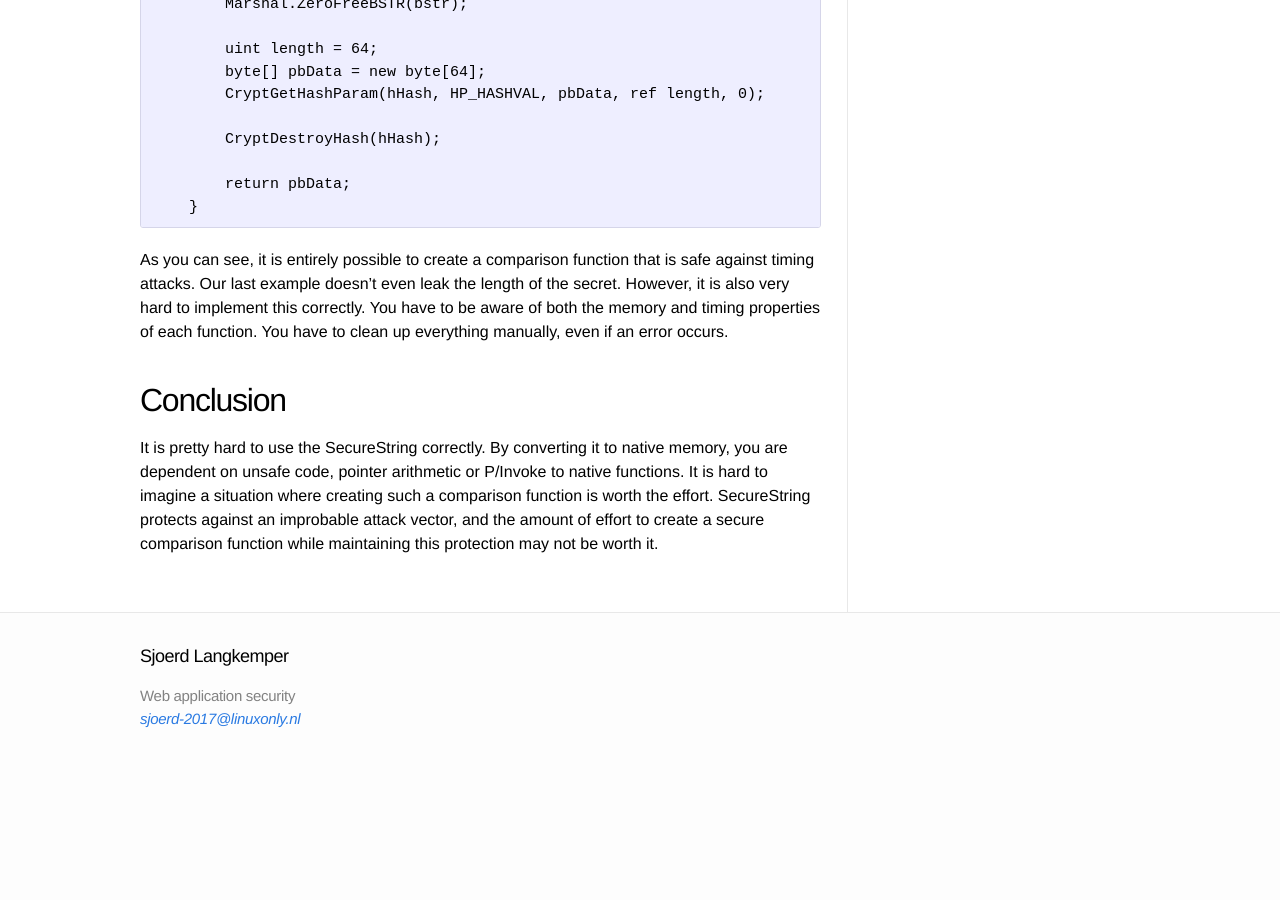
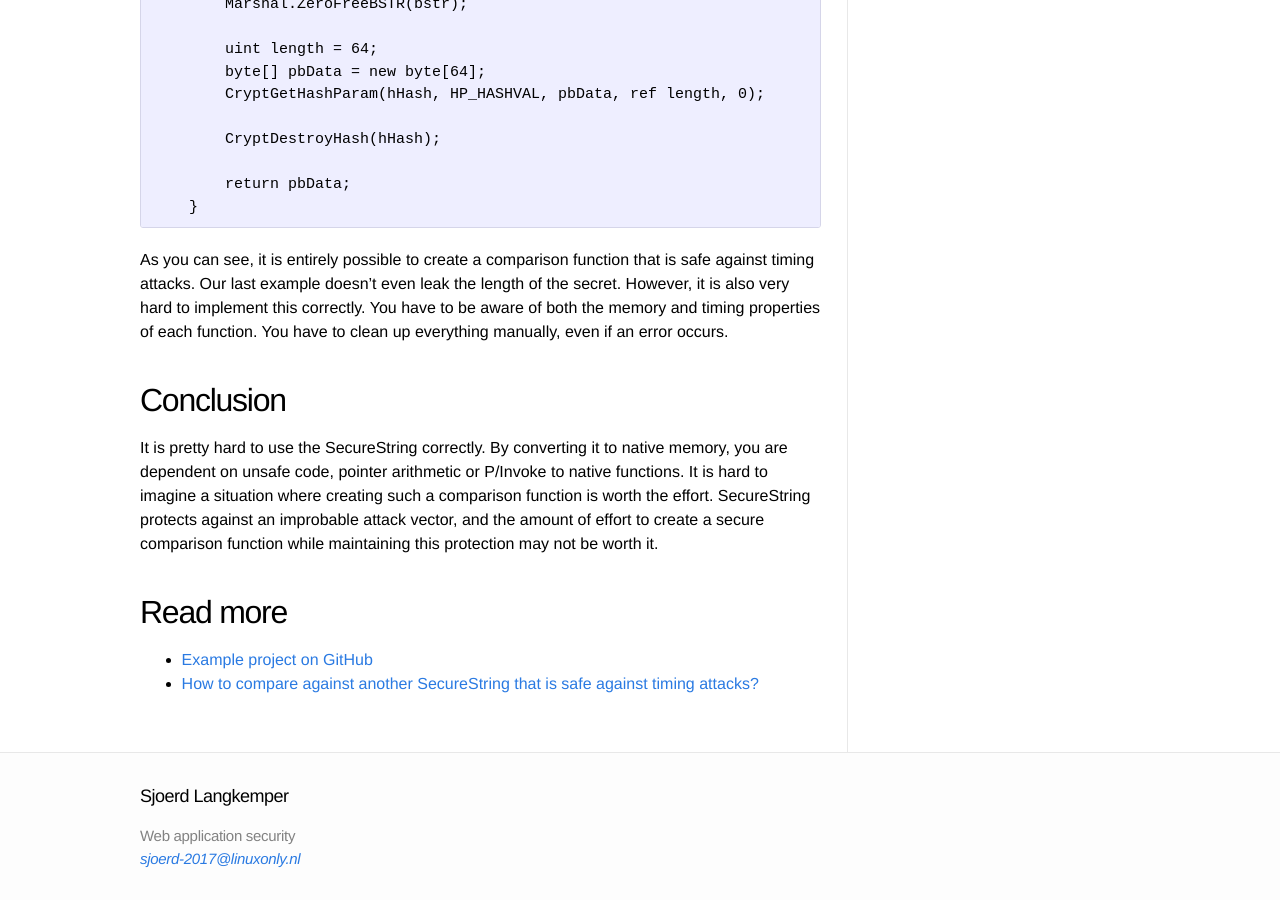
Before and after one commit to Sjord/Sjord.github.io, a Jekyll site: the page built from _posts/2017-07-25-comparing-securestrings-in-dotnet.md, in a window 1280 px wide and 900 px high, scrolled down 4434 px. Built offline with Jekyll 4.4.1, drawn with Linux system fonts in a browser that asks for light colours; before the commit the page ends 5194 px from its top, so only the background shows below that.

Commit message:
Add some links

```diff
--- a/_posts/2017-07-25-comparing-securestrings-in-dotnet.md
+++ b/_posts/2017-07-25-comparing-securestrings-in-dotnet.md
@@ -136,3 +136,8 @@
 ## Conclusion
 
 It is pretty hard to use the SecureString correctly. By converting it to native memory, you are dependent on unsafe code, pointer arithmetic or P/Invoke to native functions. It is hard to imagine a situation where creating such a comparison function is worth the effort. SecureString protects against an improbable attack vector, and the amount of effort to create a secure comparison function while maintaining this protection may not be worth it.
+
+## Read more
+
+* [Example project on GitHub](https://github.com/Sjord/CompareSecureStrings)
+* [How to compare against another SecureString that is safe against timing attacks?](https://security.stackexchange.com/questions/161316/securestring-how-to-compare-against-another-securestring-that-is-safe-against-ti)
```
